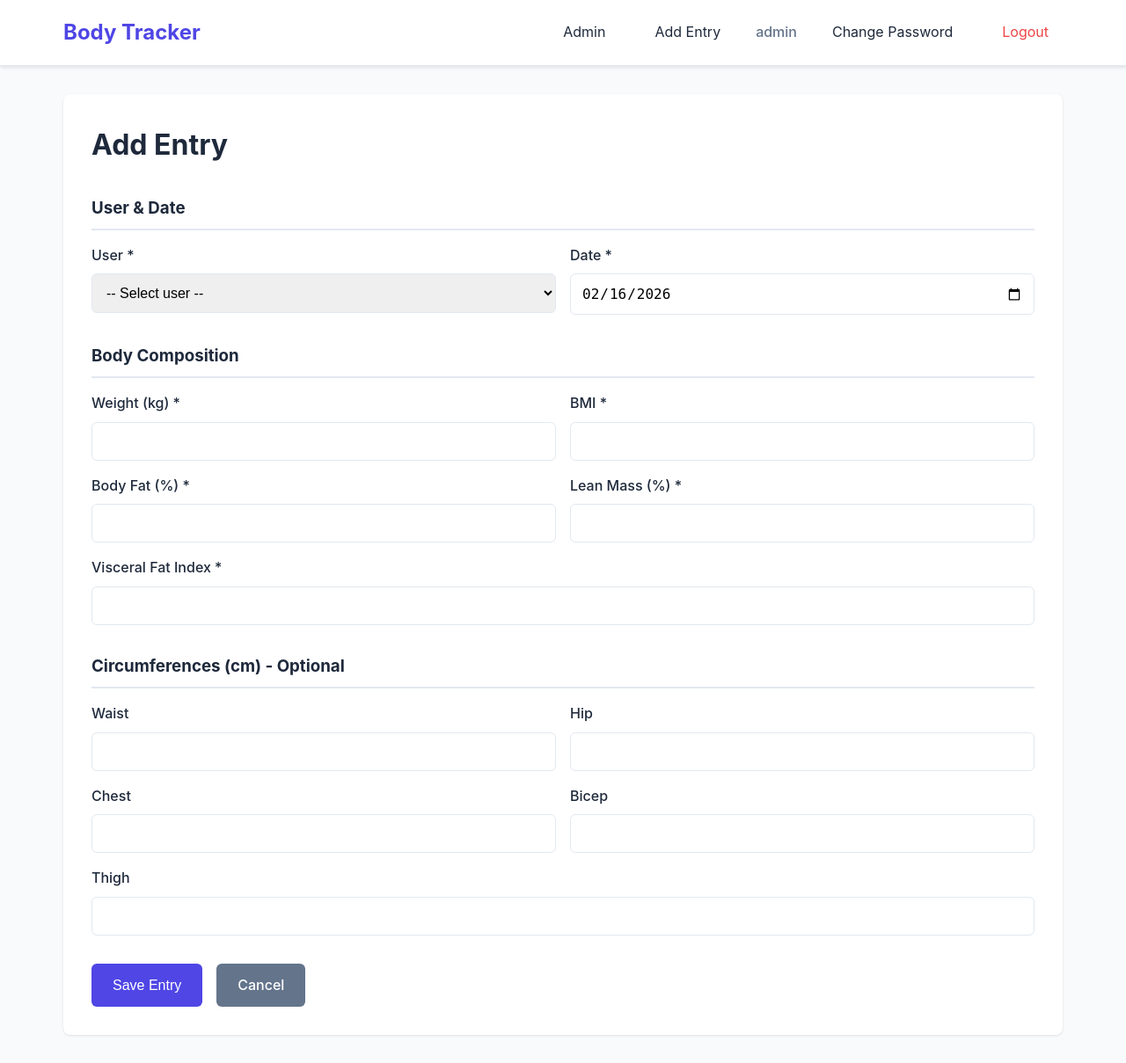
After one commit to javierberain/body_tracker, a Flask app: page /admin/add-entry in a window 1280 px wide. The commit adds this page. Shown: the whole page at 88% size. Run offline with Flask 3, Linux system fonts and the light colour scheme; a user stored in the database is signed in.

Commit message:
cleaning up admin view and adding feature so admin can add measurments

```diff
--- a/app.py
+++ b/app.py
@@ -314,6 +314,46 @@ def change_password():
 
     return render_template('change_password.html')
 
+@app.route('/admin/add-entry', methods=['GET', 'POST'])
+@admin_required
+def admin_add_entry():
+    users = User.query.filter_by(is_admin=False).order_by(User.username).all()
+    today = datetime.now().strftime('%Y-%m-%d')
+    preselected_user_id = request.args.get('user_id', type=int)
+
+    if request.method == 'POST':
+        try:
+            def get_optional_float(field_name):
+                value = request.form.get(field_name)
+                return float(value) if value and value.strip() else None
+
+            timestamp = datetime.strptime(request.form.get('timestamp'), '%Y-%m-%d')
+            user_id = int(request.form.get('user_id'))
+
+            measurement = Measurement(
+                user_id=user_id,
+                timestamp=timestamp,
+                weight=float(request.form.get('weight')),
+                bmi=float(request.form.get('bmi')),
+                body_fat_percentage=float(request.form.get('body_fat_percentage')),
+                visceral_fat_index=float(request.form.get('visceral_fat_index')),
+                lean_mass_percentage=float(request.form.get('lean_mass_percentage')),
+                waist_circumference=get_optional_float('waist_circumference'),
+                hip_circumference=get_optional_float('hip_circumference'),
+                bicep_circumference=get_optional_float('bicep_circumference'),
+                thigh_circumference=get_optional_float('thigh_circumference'),
+                chest_circumference=get_optional_float('chest_circumference')
+            )
+            db.session.add(measurement)
+            db.session.commit()
+            user = User.query.get(user_id)
+            flash(f'Entry added successfully for {user.username}!', 'success')
+            return redirect(url_for('admin_panel'))
+        except Exception as e:
+            flash(f'Error adding entry: {str(e)}', 'danger')
+
+    return render_template('admin_add_entry.html', users=users, today=today, preselected_user_id=preselected_user_id)
+
 @app.route('/admin/delete-user/<int:user_id>', methods=['POST'])
 @admin_required
 def delete_user(user_id):
--- /dev/null
+++ b/templates/admin_add_entry.html
@@ -0,0 +1,92 @@
+{% extends "base.html" %}
+
+{% block title %}Add Entry - Body Tracker{% endblock %}
+
+{% block content %}
+<div class="form-page">
+    <div class="card">
+        <h1>Add Entry</h1>
+
+        <form method="POST" class="measurement-form">
+            <h3>User & Date</h3>
+            <div class="form-row">
+                <div class="form-group">
+                    <label for="user_id">User *</label>
+                    <select id="user_id" name="user_id" required class="form-control">
+                        <option value="">-- Select user --</option>
+                        {% for user in users %}
+                            <option value="{{ user.id }}" {% if preselected_user_id == user.id %}selected{% endif %}>{{ user.username }}</option>
+                        {% endfor %}
+                    </select>
+                </div>
+
+                <div class="form-group">
+                    <label for="timestamp">Date *</label>
+                    <input type="date" id="timestamp" name="timestamp" required value="{{ today }}">
+                </div>
+            </div>
+
+            <h3>Body Composition</h3>
+            <div class="form-row">
+                <div class="form-group">
+                    <label for="weight">Weight (kg) *</label>
+                    <input type="number" step="0.1" id="weight" name="weight" required>
+                </div>
+                <div class="form-group">
+                    <label for="bmi">BMI *</label>
+                    <input type="number" step="0.1" id="bmi" name="bmi" required>
+                </div>
+            </div>
+            <div class="form-row">
+                <div class="form-group">
+                    <label for="body_fat_percentage">Body Fat (%) *</label>
+                    <input type="number" step="0.1" id="body_fat_percentage" name="body_fat_percentage" required>
+                </div>
+                <div class="form-group">
+                    <label for="lean_mass_percentage">Lean Mass (%) *</label>
+                    <input type="number" step="0.1" id="lean_mass_percentage" name="lean_mass_percentage" required>
+                </div>
+            </div>
+            <div class="form-row">
+                <div class="form-group">
+                    <label for="visceral_fat_index">Visceral Fat Index *</label>
+                    <input type="number" step="0.1" id="visceral_fat_index" name="visceral_fat_index" required>
+                </div>
+            </div>
+
+            <h3>Circumferences (cm) - Optional</h3>
+            <div class="form-row">
+                <div class="form-group">
+                    <label for="waist_circumference">Waist</label>
+                    <input type="number" step="0.1" id="waist_circumference" name="waist_circumference">
+                </div>
+                <div class="form-group">
+                    <label for="hip_circumference">Hip</label>
+                    <input type="number" step="0.1" id="hip_circumference" name="hip_circumference">
+                </div>
+            </div>
+            <div class="form-row">
+                <div class="form-group">
+                    <label for="chest_circumference">Chest</label>
+                    <input type="number" step="0.1" id="chest_circumference" name="chest_circumference">
+                </div>
+                <div class="form-group">
+                    <label for="bicep_circumference">Bicep</label>
+                    <input type="number" step="0.1" id="bicep_circumference" name="bicep_circumference">
+                </div>
+            </div>
+            <div class="form-row">
+                <div class="form-group">
+                    <label for="thigh_circumference">Thigh</label>
+                    <input type="number" step="0.1" id="thigh_circumference" name="thigh_circumference">
+                </div>
+            </div>
+
+            <div class="form-actions">
+                <button type="submit" class="btn btn-primary">Save Entry</button>
+                <a href="{{ url_for('admin_panel') }}" class="btn btn-secondary">Cancel</a>
+            </div>
+        </form>
+    </div>
+</div>
+{% endblock %}
--- a/templates/base.html
+++ b/templates/base.html
@@ -10,15 +10,17 @@
 <body>
     <nav class="navbar">
         <div class="nav-container">
-            <a href="{{ url_for('dashboard') }}" class="nav-brand">💪 Body Tracker</a>
+            <a href="{{ url_for('admin_panel') if session.is_admin else url_for('dashboard') }}" class="nav-brand"> Body Tracker</a>
             <div class="nav-menu">
                 {% if session.user_id %}
-                    <a href="{{ url_for('dashboard') }}" class="nav-link">Dashboard</a>
-                    <a href="{{ url_for('add_measurement') }}" class="nav-link">Add Entry</a>
-                    <a href="{{ url_for('all_data') }}" class="nav-link">All Data</a>
-                    <a href="{{ url_for('trends') }}" class="nav-link">Trends</a>
                     {% if session.is_admin %}
                         <a href="{{ url_for('admin_panel') }}" class="nav-link">Admin</a>
+                        <a href="{{ url_for('admin_add_entry') }}" class="nav-link">Add Entry</a>
+                    {% else %}
+                        <a href="{{ url_for('dashboard') }}" class="nav-link">Dashboard</a>
+                        <a href="{{ url_for('add_measurement') }}" class="nav-link">Add Entry</a>
+                        <a href="{{ url_for('all_data') }}" class="nav-link">All Data</a>
+                        <a href="{{ url_for('trends') }}" class="nav-link">Trends</a>
                     {% endif %}
                     <span class="nav-user">{{ session.username }}</span>
                     <a href="{{ url_for('change_password') }}" class="nav-link">Change Password</a>
@@ -27,7 +29,6 @@
             </div>
         </div>
     </nav>
-
     <div class="container">
         {% with messages = get_flashed_messages(with_categories=true) %}
             {% if messages %}
@@ -41,10 +42,8 @@
                 </div>
             {% endif %}
         {% endwith %}
-
         {% block content %}{% endblock %}
     </div>
-
     {% block extra_js %}{% endblock %}
 </body>
 </html>
```
Also changed, not shown: templates/admin.html (+7 -1 lines), update.02.16.2026_bodytracker.csv (added, +7 -0 lines).
